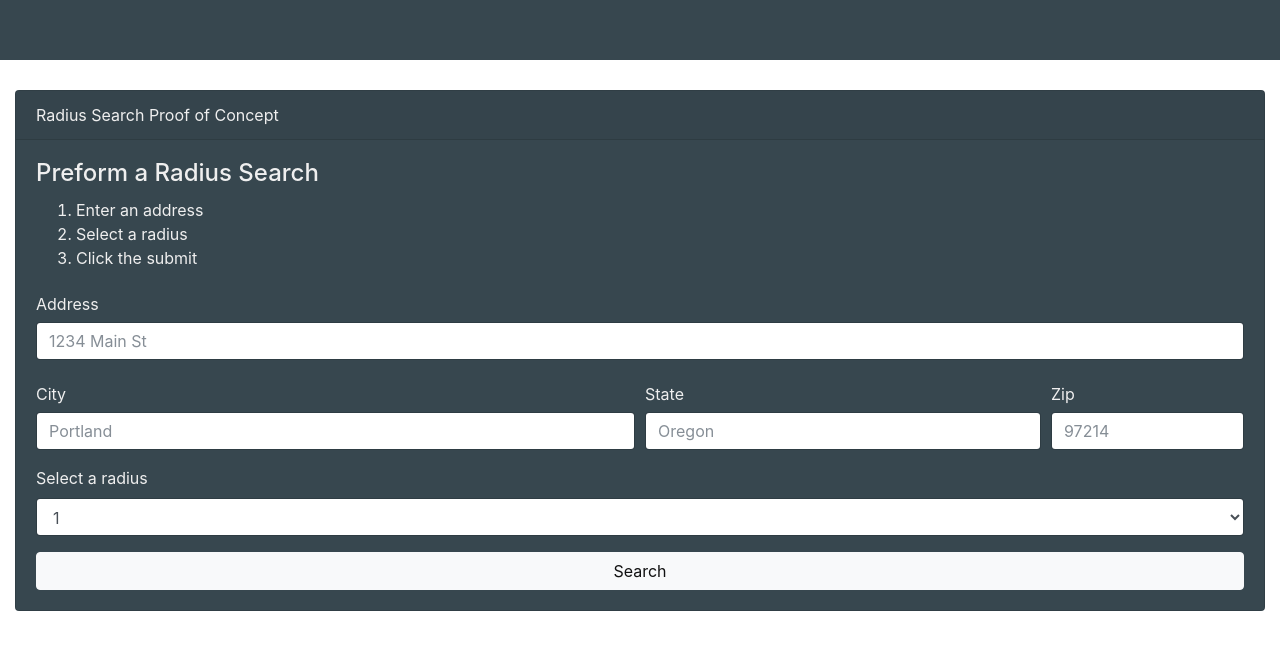
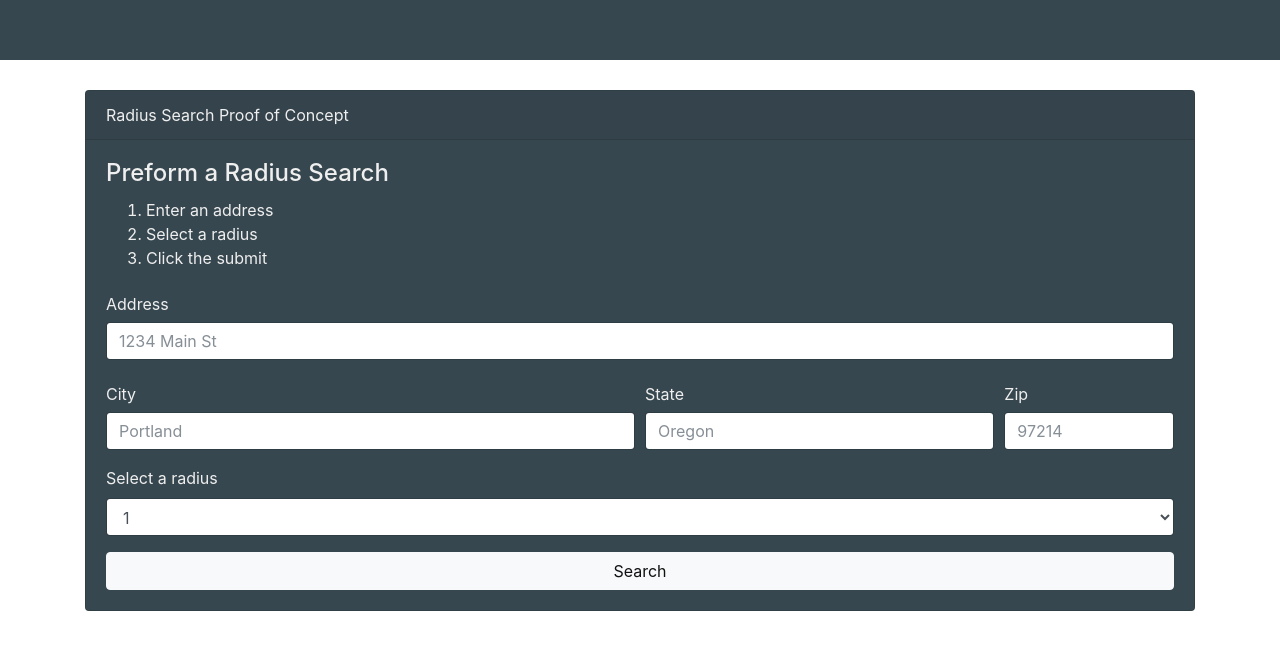
Before and after one commit to CodingTea17/radius-search-website, a plain HTML site: page index.html in a window 1280 px wide. Drawn offline with Linux system fonts and the light colour scheme; some packages are replaced by stand-ins of ours.

Commit message:
remove the fluid class on the page container

```diff
--- a/index.html
+++ b/index.html
@@ -12,9 +12,9 @@
       <!-- <p class="nav-link active" href="#">Home</p>
       <p class="nav-link" href="#">Documention</p> -->
     </nav>
-    <div class="container-fluid">
+    <div class="container">
       <div class="row" id="top-row">
-        <div class="col-12">
+        <div class="col-sm-12">
           <div class="card bg-secondary text-secondary">
             <div class="card-header">Radius Search Proof of Concept</div>
             <div class="card-body">
@@ -31,15 +31,15 @@
                   <input type="text" class="form-control" id="inputAddress" placeholder="1234 Main St">
                 </div>
                 <div class="form-row">
-                  <div class="form-group col-6">
+                  <div class="form-group col-sm-6">
                     <label for="inputCity" class="col-form-label">City</label>
                     <input type="text" class="form-control" id="inputCity" placeholder="Portland">
                   </div>
-                  <div class="form-group col-4">
+                  <div class="form-group col-sm-4">
                     <label for="inputState" class="col-form-label">State</label>
                     <input type="text" class="form-control" id="inputState" placeholder="Oregon">
                   </div>
-                  <div class="form-group col-2">
+                  <div class="form-group col-sm-2">
                     <label for="inputZip" class="col-form-label">Zip</label>
                     <input type="text" class="form-control" id="inputZip" placeholder="97214">
                   </div>
```
